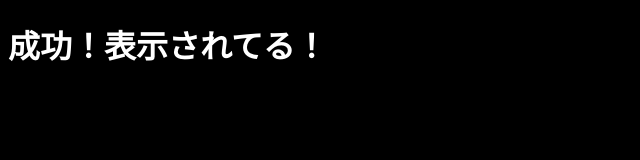
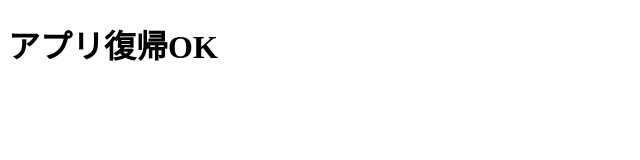
Before and after one commit to sakkun17/sf6, a plain HTML site: page index.html in a window 1280 px wide. Shown: the whole page, without its empty margins (0-640 px from the left). Drawn offline with Linux system fonts and the light colour scheme.

Commit message:
Update index.html

```diff
--- a/index.html
+++ b/index.html
@@ -1,10 +1,13 @@
 <!DOCTYPE html>
-<html>
+<html lang="ja">
 <head>
 <meta charset="UTF-8">
-<title>テスト</title>
+<title>テスト復帰</title>
 </head>
-<body style="background:black; color:white;">
-<h1>成功！表示されてる！</h1>
+<body>
+<h1>アプリ復帰OK</h1>
+<script>
+console.log("JSも動いてる");
+</script>
 </body>
 </html>
```
